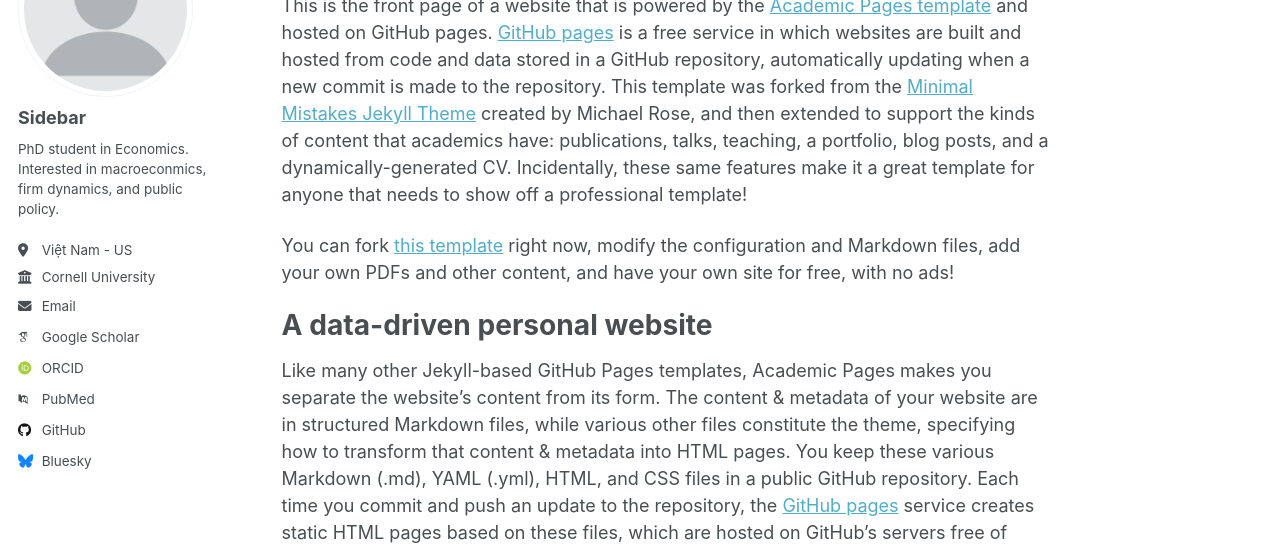
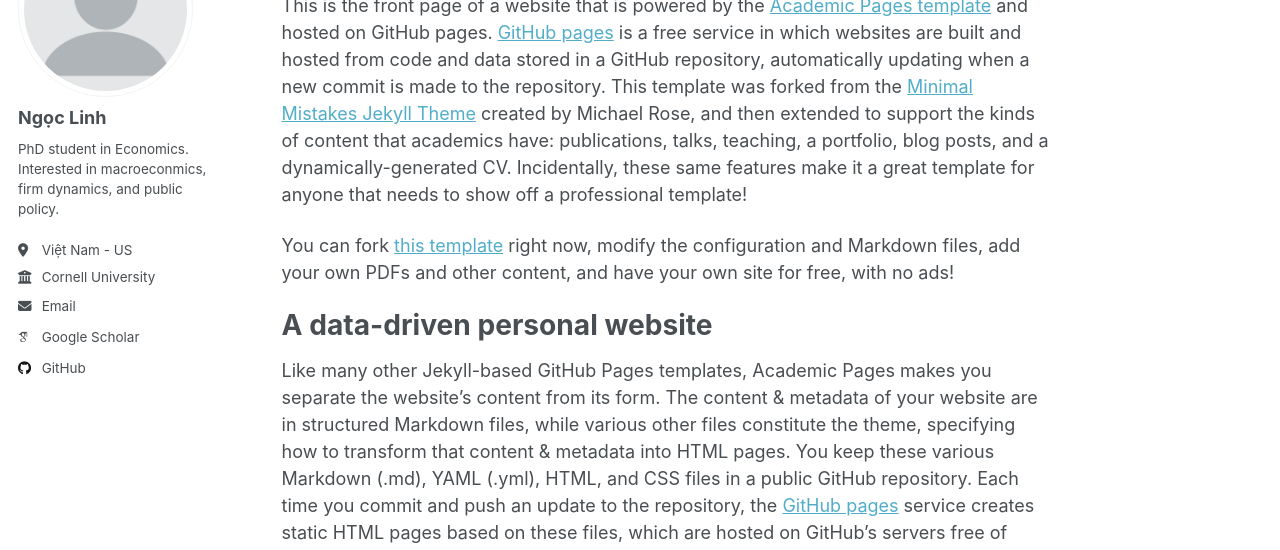
Before and after one commit to npl-nguyen/nguyen-ngoc-phuong-linh, a Jekyll site: the page built from _pages/about.md, in a window 1280 px wide. Shown: the part 177-727 px from the top of the page. Built offline with Jekyll 4.4.1, drawn with Linux system fonts in a browser that asks for light colours; some web fonts are replaced; a script that is not in the unit is left out.

Commit message:
Update _config.yml

```diff
--- a/_config.yml
+++ b/_config.yml
@@ -13,7 +13,7 @@ title                    : "Linh's homepage"
 title_separator          : "-"
 name                     : &name "Nguyễn Ngọc Phương Linh - Nguyen, Ngoc Phuong Linh"
 description              : &description "personal description"
-url                      : https://academicpages.github.io # the base hostname & protocol for your site e.g. "https://[your GitHub username].github.io" or if you already have some other page hosted on Github then use "https://[your GitHub username].github.io/[Your Repo Name]"
+url                      : https://npl-nguyen.github.io # the base hostname & protocol for your site e.g. "https://[your GitHub username].github.io" or if you already have some other page hosted on Github then use "https://[your GitHub username].github.io/[Your Repo Name]"
 baseurl                  : "" # the subpath of your site, e.g. "/blog"
 repository               : "academicpages/academicpages.github.io"
 
@@ -23,22 +23,22 @@ repository               : "academicpages/academicpages.github.io"
 author:
   # Biographic information
   avatar           : "profile.png"
-  name             : "Sidebar"
+  name             : "Ngọc Linh"
   pronouns         : # example: "she/her"
   bio              : "PhD student in Economics. Interested in macroeconmics, firm dynamics, and public policy."
   location         : "Việt Nam - US"
   employer         : "Cornell University"
   uri              : # URL
-  email            : "none@example.org"
+  email            : "nn268@cornell.edu"
 
   # Academic websites
   academia         : # URL
   arxiv            : # URL - Update with the correct link to your profile
-  googlescholar    : "https://scholar.google.com/citations?user=PS_CX0AAAAAJ"
+  googlescholar    : "https://scholar.google.com/citations?hl=en&user=68KhxaMAAAAJ&view_op=list_works&gmla=AH8HC4x5CIT0ZBDeP9diJ3XAXfG5xXwWvFU2h57_NIFU0WV5xkxg9Nlhe9VX2ik_jFp3IRh7yOBteg7NcmIqQqUUnbxiSTCtXWjJ02PUgbmBsqFvVEbGGwvIdVHJK3w"
   impactstory      : # URL
-  orcid            : "http://orcid.org/yourorcidurl"
+  #orcid            : "http://orcid.org/yourorcidurl"
   semantic         : # URL
-  pubmed           : "https://www.ncbi.nlm.nih.gov/pubmed/?term=john+snow"
+  #pubmed           : "https://www.ncbi.nlm.nih.gov/pubmed/?term=john+snow"
   researchgate     : # URL
   scopus           : # URL
 
@@ -46,13 +46,13 @@ author:
   bitbucket        : # Username - Update with your username on the site
   codepen          : # Username
   dribbble         : # Username
-  github           : "academicpages"
+  github           : "npl-nguyen"
   kaggle           : # Username
   stackoverflow    : # User number or user number and name (i.e., use "1" or "1/jeff-atwood")
 
   # Social media
   artstation       : # Username
-  bluesky          : "bsky.app" # Replace this with you Bluesky username
+  bluesky          : #"bsky.app" # Replace this with you Bluesky username
   facebook         : # Username
   flickr           : # Username
   foursquare       : # Username
```
